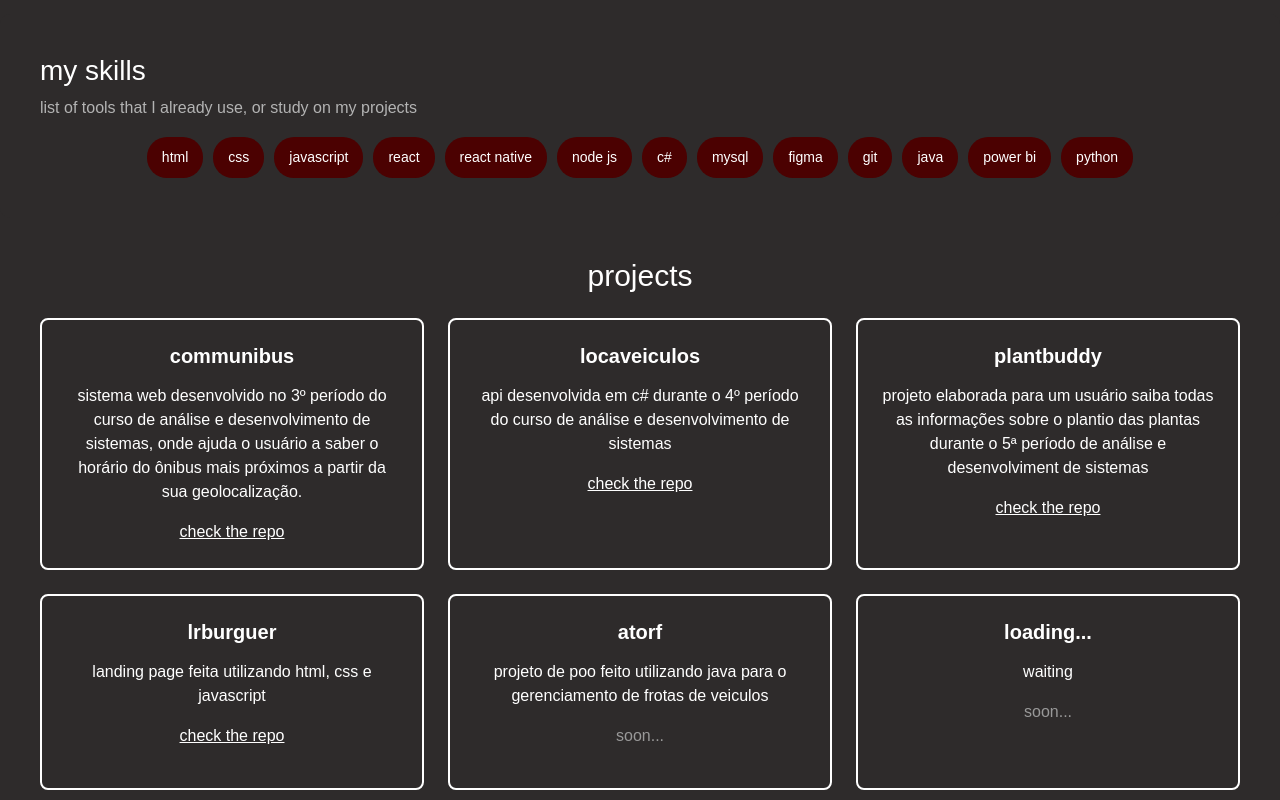
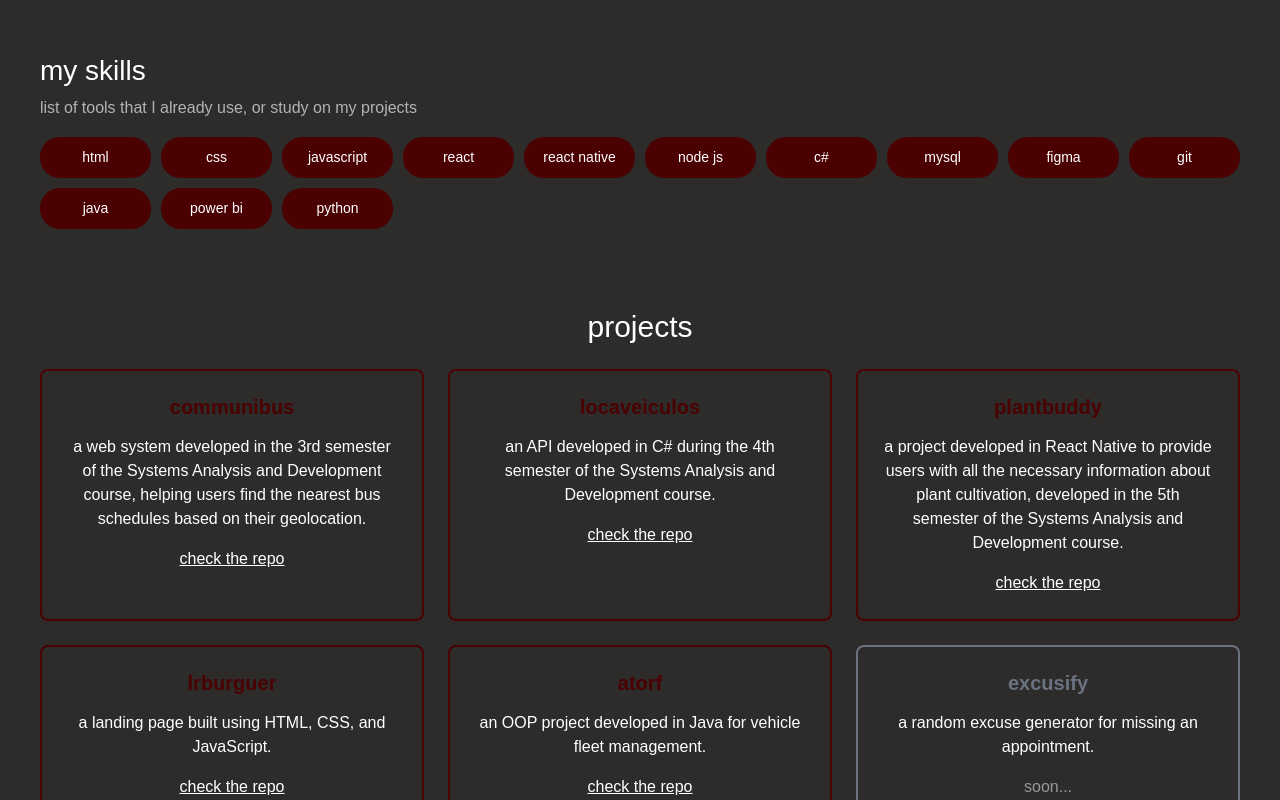
Before and after one commit to ledadoval/ledadoval-portfolio, a React (Create React App) app in the folder ledadoval/: page / in a window 1280 px wide. Shown: the part 800-1600 px from the top of the page. Built offline with nearby package versions, Linux system fonts and the light colour scheme.

Commit message:
removing lorem

```diff
--- a/ledadoval/src/App.css
+++ b/ledadoval/src/App.css
@@ -121,6 +121,7 @@
   text-align: center;
   margin: 50px 50px;
   gap: 50px;
+
 }
 
 #aboutme h2 {
@@ -133,9 +134,10 @@
   width: 300px;
   height: 300px;
   margin-bottom: 20px;
-  border: 3px solid #b22222;
+  border-radius: 5px;
   position: initial;
   flex-shrink: 0;
+  box-shadow: 15px 15px 10px #ac212167;
 }
 
 #aboutme p {
@@ -169,8 +171,9 @@
 }
 
 .skills-container .skills-buttons {
-  display: flex;
-  flex-wrap: wrap;
+  display: grid;
+  grid-template-columns: repeat(10, 1fr);
+ flex-wrap: wrap;
   gap: 10px;
   justify-content: center;
 }
--- a/ledadoval/src/components/aboutme.js
+++ b/ledadoval/src/components/aboutme.js
@@ -5,7 +5,7 @@ function AboutMe() {
     return (
         <div className='aboutme-class' id='aboutme'>
             <img src={ledaimgae} />
-            <p>Lorem ipsum lorem ipsum lorem ipsum lorem ipsum lorem ipsumlorem ipsum lorem ipsumlorem ipsum lorem ipsumlorem ipsum lorem ipsumlorem ipsum lorem ipsumlorem ipsum lorem ipsumlorem ipsum lorem ipsum </p>
+            <p>I am a 22-year-old developer who found my passion for programming while studying Materials Engineering. My first contact with coding came through elective courses, and I soon realized it was the path I wanted to pursue. Throughout my studies, I explored different areas and developed a strong interest in frontend development. With experience in marketing, I also understand and apply SEO techniques to enhance digital projects. Now, I am expanding my skills in data science and machine learning.</p>
         </div>
     );
 }
--- a/ledadoval/src/components/projects.js
+++ b/ledadoval/src/components/projects.js
@@ -4,39 +4,45 @@ function Projects() {
   const projects = [
     {
       title: "communibus",
-      description: "sistema web desenvolvido no 3º período do curso de análise e desenvolvimento de sistemas, onde ajuda o usuário a saber o horário do ônibus mais próximos a partir da sua geolocalização.",
+      description: "a web system developed in the 3rd semester of the Systems Analysis and Development course, helping users find the nearest bus schedules based on their geolocation.",
       repolink: "https://github.com/ICEI-PUC-Minas-PSG-ADS-TI/TIAPLI-2023-2-CommuniBus",
-      color: "red-500",
+      color: " #4b0101",
     },
     {
       title: "locaveiculos",
-      description: "api desenvolvida em c# durante o 4º período do curso de análise e desenvolvimento de sistemas",
+      description: "an API developed in C# during the 4th semester of the Systems Analysis and Development course.",
       repolink: "https://github.com/PSG-TADS/psg-tads-2024-1-back-bd-ledadoval",
-      color: "blue-500",
+      color: " #4b0101",
     },
     {
       title: "plantbuddy",
-      description: "projeto elaborada para um usuário saiba todas as informações sobre o plantio das plantas durante o 5ª período de análise e desenvolviment de sistemas",
+      description: "a project developed in React Native to provide users with all the necessary information about plant cultivation, developed in the 5th semester of the Systems Analysis and Development course.",
       repolink: "#",
-      color: "green-500",
+      color: " #4b0101",
     },
     {
       title: "lrburguer",
-      description: "landing page feita utilizando html, css e javascript",
+      description: "a landing page built using HTML, CSS, and JavaScript.",
       repolink: "#",
-      color: "blue-500",
+      color: " #4b0101",
     },
     {
       title: "atorf",
-      description: "projeto de poo feito utilizando java para o gerenciamento de frotas de veiculos",
-      repolink: "",
-      color: "gray-500",
+      description: "an OOP project developed in Java for vehicle fleet management.",
+      repolink: "#",
+      color: " #4b0101",
+    },
+    {
+      title: "excusify",
+      description: "a random excuse generator for missing an appointment.",
+      repolink: null,
+      color: "#6b7280",
     },
     {
       title: "loading...",
       description: "waiting",
       repolink: null,
-      color: "gray-500",
+      color: "#6b7280",
     },
   ];
 
@@ -48,7 +54,9 @@ function Projects() {
           <div
             key={index}
             className="project-card"
-            style={{ borderColor: project.color }}
+            style={{  borderColor: project.color,
+              borderStyle: 'solid',
+              borderWidth: '2px'}}
           >
             <h3 style={{ color: project.color }}>{project.title}</h3>
             <p>{project.description}</p>
```
